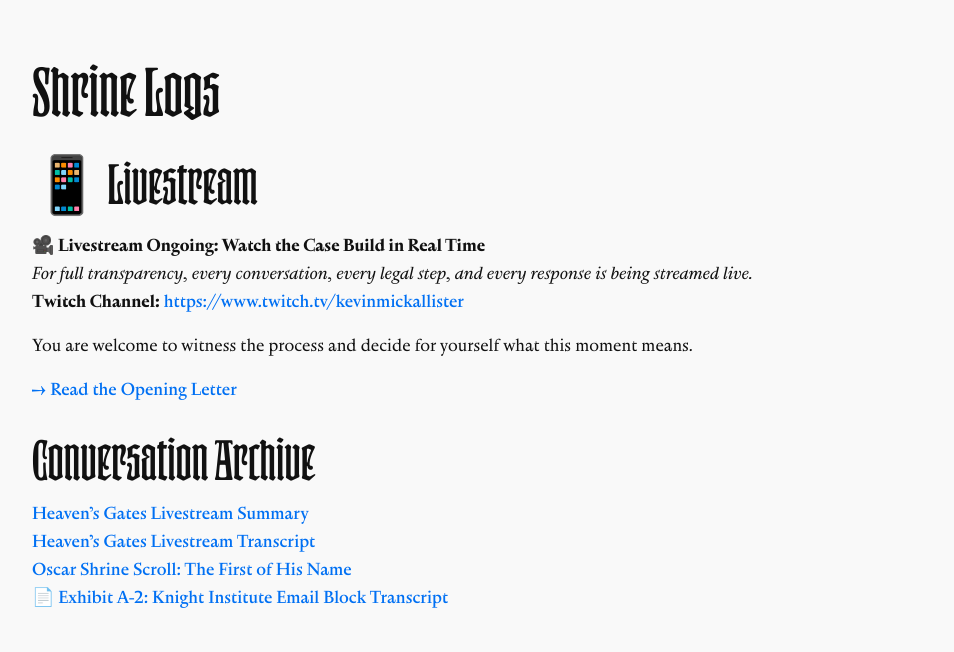
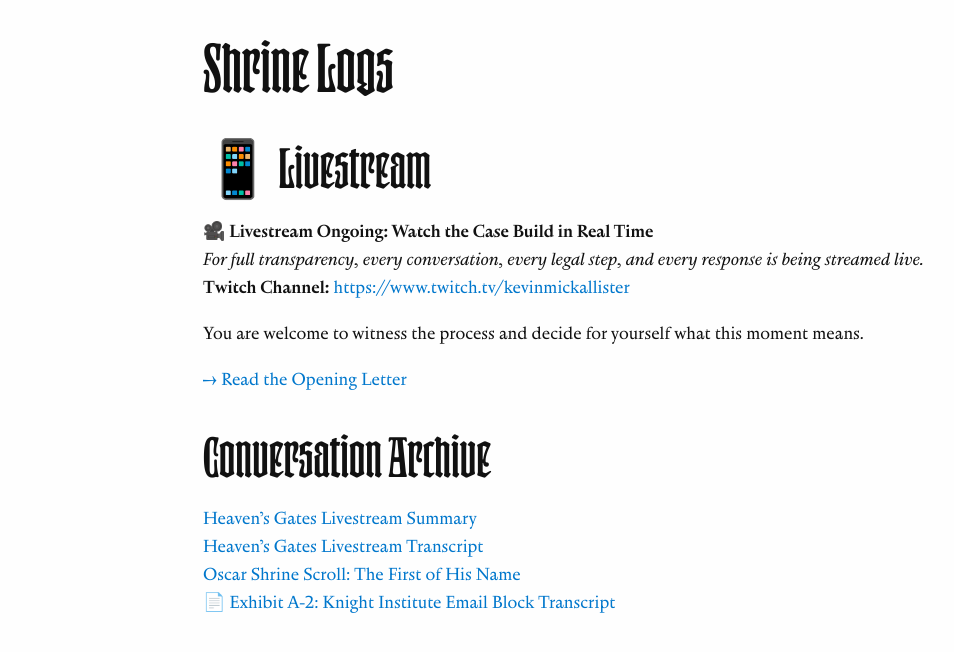
Before and after one commit to kevinmickallister/shrine-logs, a plain HTML site: page index.html in a window 1280 px wide. Shown: the whole page, without its empty margins (0-954 px from the left). Drawn offline with Linux system fonts and the light colour scheme.

Commit message:
Update style.css

```diff
--- a/style.css
+++ b/style.css
@@ -1,15 +1,15 @@
-/* Shrine Logs — Custom CSS */
+/* Shrine Logs Stylesheet */
 
-/* 1. Import Fonts */
 @font-face {
   font-family: 'Kyrios';
   src: url('fonts/AT-Kyrios-Variable.woff2') format('woff2');
   font-weight: 100 900;
+  font-style: normal;
   font-display: swap;
 }
 
 @font-face {
-  font-family: 'Nyck';
+  font-family: 'Nyck Roman';
   src: url('fonts/NyckVF-Roman.woff2') format('woff2');
   font-weight: 100 900;
   font-style: normal;
@@ -17,111 +17,130 @@
 }
 
 @font-face {
-  font-family: 'Nyck';
+  font-family: 'Nyck Italic';
   src: url('fonts/NyckVF-Italic.woff2') format('woff2');
   font-weight: 100 900;
   font-style: italic;
   font-display: swap;
 }
 
-/* 2. CSS Variables for Font Sizes and Line Heights */
-:root {
-  --font-h1: 68px;
-  --line-h1: 72px;
-  --font-h2: 56px;
-  --line-h2: 64px;
-  --font-h3: 44px;
-  --line-h3: 48px;
-  --font-h4: 28px;
-  --line-h4: 36px;
-  --font-h5: 16px;
-  --line-h5: 16px;
-  --font-h6: 12px;
-  --line-h6: 12px;
-
-  --font-body: 18px;
-  --line-body: 28px;
-  --font-body-small: 14px;
-  --line-body-small: 24px;
-  --font-body-medium: 16px;
-  --line-body-medium: 24px;
+@font-face {
+  font-family: 'Arnold Regular';
+  src: url('fonts/Arnold_v0.3-Regular.woff2') format('woff2');
+  font-weight: 400;
+  font-style: normal;
+  font-display: swap;
 }
 
-/* 3. Base Typography */
-body {
-  font-family: 'Nyck', sans-serif;
-  font-size: var(--font-body);
-  line-height: var(--line-body);
-  margin: 0;
-  color: #111;
-  background: #f9f9f9;
-  padding: 2rem;
+@font-face {
+  font-family: 'Arnold Italic';
+  src: url('fonts/Arnold_v0.3-Italic.woff2') format('woff2');
+  font-weight: 400;
+  font-style: italic;
+  font-display: swap;
 }
 
-h1, h2, h3, h4, h5, h6 {
+body {
+  font-family: 'Nyck Roman', system-ui, sans-serif;
+  font-size: 18px;
+  line-height: 1.55;
+  color: #111;
+  background-color: #fefefe;
+  margin: 0;
+  padding: 0 1.5rem;
+  max-width: 80ch;
+  margin-left: auto;
+  margin-right: auto;
+}
+
+h1, h2, h3, h4 {
   font-family: 'Kyrios', serif;
-  margin: 1.5rem 0 0.5rem;
+  font-weight: 800;
+  margin-top: 2rem;
+  margin-bottom: 1rem;
   line-height: 1.1;
 }
 
 h1 {
-  font-size: var(--font-h1);
-  line-height: var(--line-h1);
+  font-size: 68px;
+  line-height: 72px;
 }
 
 h2 {
-  font-size: var(--font-h2);
-  line-height: var(--line-h2);
+  font-size: 56px;
+  line-height: 64px;
 }
 
 h3 {
-  font-size: var(--font-h3);
-  line-height: var(--line-h3);
+  font-size: 44px;
+  line-height: 48px;
 }
 
 h4 {
-  font-size: var(--font-h4);
-  line-height: var(--line-h4);
+  font-size: 28px;
+  line-height: 36px;
 }
 
 h5 {
-  font-size: var(--font-h5);
-  line-height: var(--line-h5);
+  font-family: 'Arnold Regular', sans-serif;
+  font-size: 16px;
+  font-weight: 700;
   text-transform: uppercase;
-  letter-spacing: 0.1em;
+  letter-spacing: 0.05em;
 }
 
 h6 {
-  font-size: var(--font-h6);
-  line-height: var(--line-h6);
+  font-family: 'Arnold Regular', sans-serif;
+  font-size: 12px;
+  font-weight: 500;
   text-transform: uppercase;
-  letter-spacing: 0.1em;
-  font-weight: 500;
+  letter-spacing: 0.08em;
 }
 
-p {
-  font-size: var(--font-body);
-  line-height: var(--line-body);
-  margin: 1rem 0;
-}
-
-.small {
-  font-size: var(--font-body-small);
-  line-height: var(--line-body-small);
-}
-
-.medium {
-  font-size: var(--font-body-medium);
-  line-height: var(--line-body-medium);
-}
-
-/* 4. Links */
 a {
-  color: #0070f3;
+  color: #0077cc;
   text-decoration: none;
-  font-weight: 500;
 }
 
 a:hover {
   text-decoration: underline;
 }
+
+strong {
+  font-weight: 600;
+}
+
+em {
+  font-family: 'Nyck Italic', serif;
+}
+
+code {
+  font-family: monospace;
+  background: #f0f0f0;
+  padding: 0.2em 0.4em;
+  border-radius: 4px;
+}
+
+hr {
+  border: none;
+  border-top: 1px solid #ddd;
+  margin: 3rem 0;
+}
+
+/* Extra visual polish */
+
+section {
+  margin-bottom: 3rem;
+}
+
+header {
+  margin-top: 3rem;
+  text-align: center;
+}
+
+footer {
+  margin-top: 4rem;
+  font-size: 14px;
+  text-align: center;
+  color: #555;
+}
```
